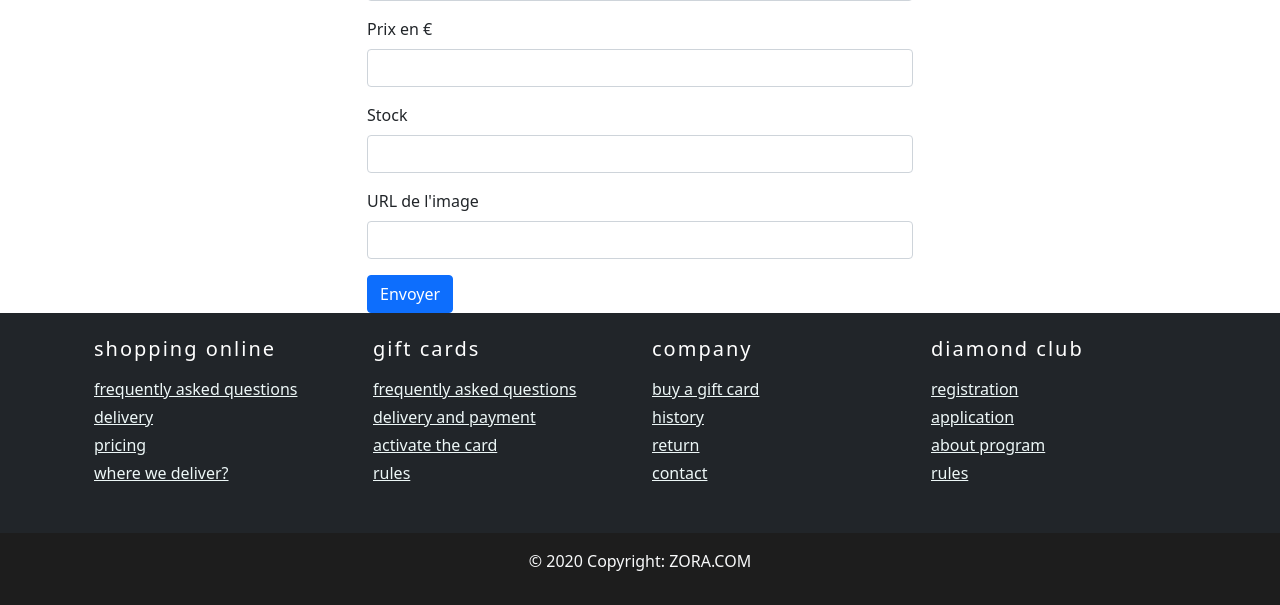
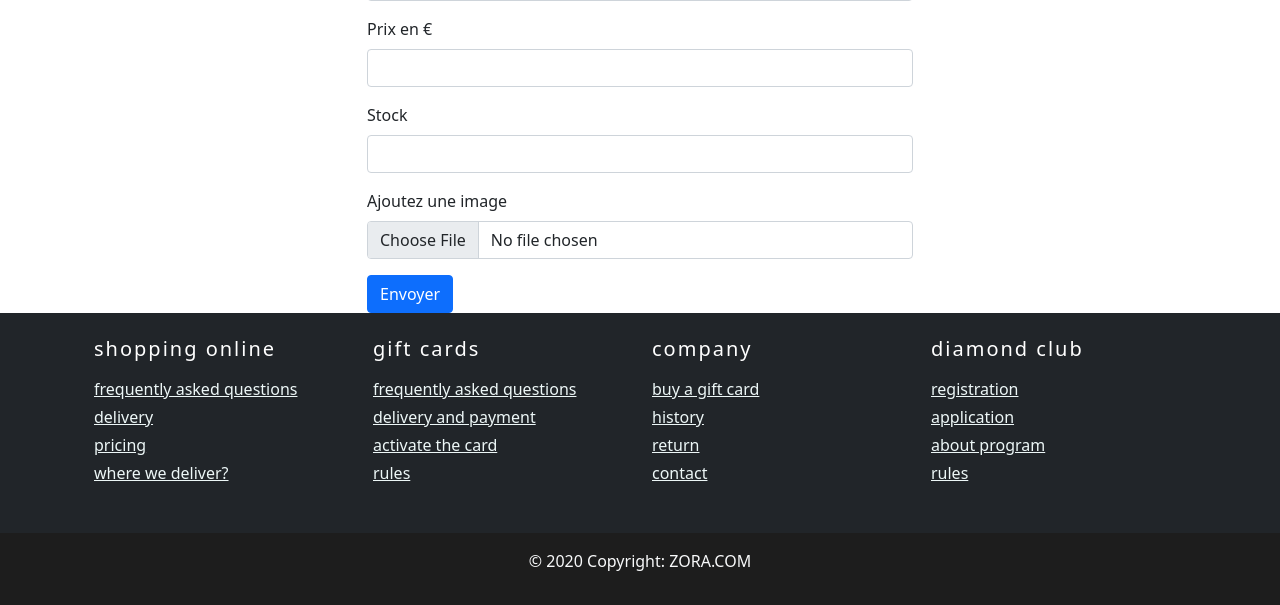
Before and after one commit to WF3-1152/Equipe-3, a PHP site: page /php/add-item.php in a window 1280 px wide. Shown: the part 829-1434 px from the top of the page. Run offline with PHP 8.4, Linux system fonts and the light colour scheme.

Commit message:
Upload image

```diff
--- a/e-shop/add-item.php
+++ b/e-shop/add-item.php
@@ -132,8 +132,8 @@ if(!empty($_POST)){
 
                         <!-- Image -->
                         <div class="mb-3">
-							<label for="images" class="form-label">URL de l'image</label>
-							<input type="text" id="images" name="images" class="form-control">
+							<label for="images" class="form-label">Ajoutez une image</label>
+							<input type="file" id="images" name="images" class="form-control">
 						</div>
 
 
```
